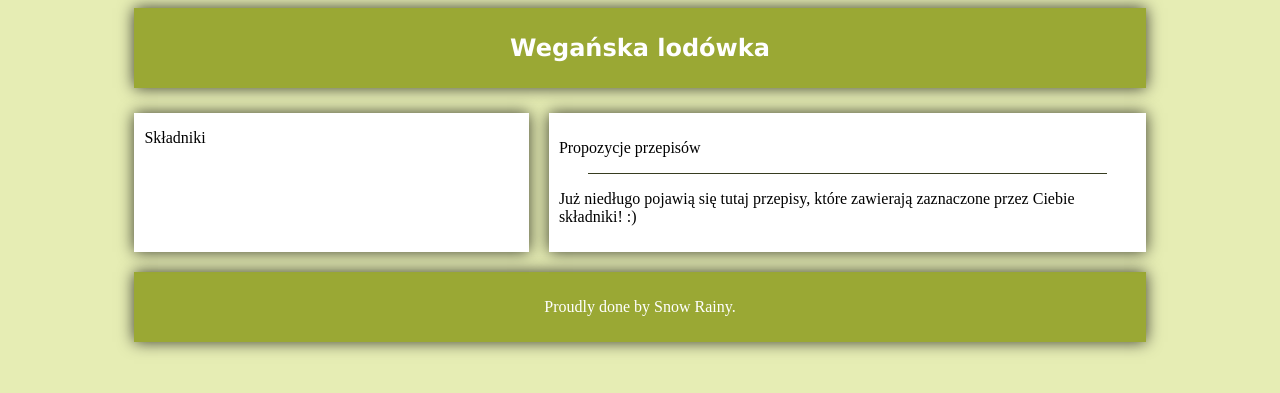
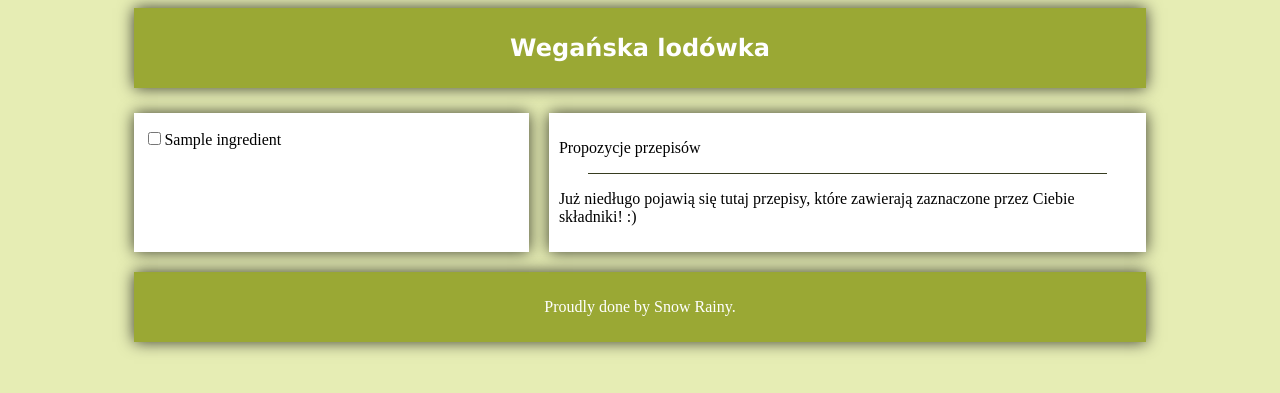
Before and after one commit to sn0wrainy/fridge, a Django app: page / in a window 1280 px wide. Shown: the top 393 px of the page. Run offline with Django 3.2, Linux system fonts and the light colour scheme; tables that the repository leaves empty hold one stand-in row (values such as "Sample post").

Commit message:
Ingredients checkboxes

```diff
--- a/front/views.py
+++ b/front/views.py
@@ -1,8 +1,10 @@
 from django.shortcuts import render
 from django.views import View
+from api.models import Ingredient
 
 
 class IndexView(View):
 
     def get(self, request):
-        return render(request, "index.html")
+        ingredients = Ingredient.objects.all()
+        return render(request, "index.html", {"ingredients": ingredients})
--- a/templates/index.html
+++ b/templates/index.html
@@ -10,7 +10,9 @@
     </div>
     <div class="container">
         <div class="left bgwhite">
-            <p>Składniki</p>
+            <p>{% for ingredient in ingredients %}
+                <input type="checkbox" value="{{ ingredient.id }}" name="ingredients">{{ ingredient }}<br>
+                {% endfor %}</p>
         </div>
         <div class="right bgwhite">
             <p>Propozycje przepisów</p>
```
